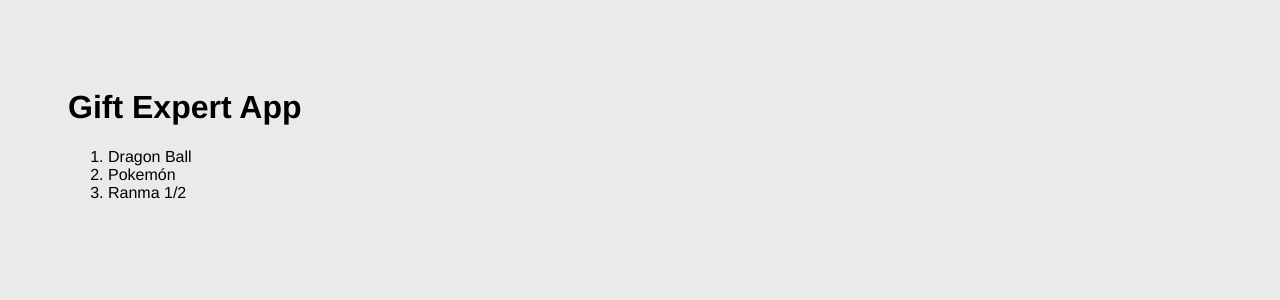
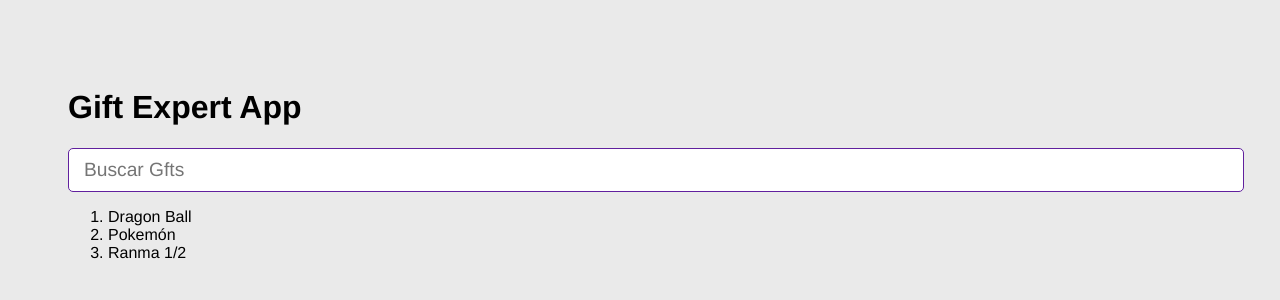
Before and after one commit to alexglzrys/react-GifExpertApp, a React (Vite) app: page / in a window 1280 px wide. Shown: the top 300 px of the page. Built offline with nearby package versions, Linux system fonts and the light colour scheme.

Commit message:
componente AddCategory

```diff
--- /dev/null
+++ b/src/AddCategory.jsx
@@ -0,0 +1,39 @@
+import React, { useState } from "react";
+
+export const AddCategory = ({ onAddCategory }) => {
+  // Cada componente en React puede tener su propio estado interno
+  const [inputValue, setInputValue] = useState("");
+
+  // Función manejadora de evento, para cambiar el estado de la entrada de formulario
+  const handleInputChange = ({ target }) => {
+    setInputValue(target.value);
+  };
+
+  const handleFormSubmit = (event) => {
+    // Prevenir el comportamiento por defecto de un formulario, para que no recargue la página
+    event.preventDefault();
+    event.stopPropagation();
+
+    const category = inputValue.trim();
+
+    // Validar que la nueva categoría contenga al menos 2 caracteres
+    if (category.length <= 1) return;
+
+    // Hacer uso de la función pasada como prop, para modificar el estado de las categorías definido en el componente padre
+    // La lógica le corresponde 100% al pedre, este componente solo se encarga de emitir el nuevo valor
+    onAddCategory(inputValue);
+    setInputValue('');
+  };
+
+  return (
+    <form onSubmit={handleFormSubmit}>
+      {/* En React debemos procurar que todos nuestros elementos de formulario sean controlados, deben tener un estado inicial, y una función que maneje el cambio de ese estado */}
+      <input
+        type="text"
+        placeholder="Buscar Gfts"
+        value={inputValue}
+        onChange={handleInputChange}
+      />
+    </form>
+  );
+};
--- a/src/GiftExpertApp.jsx
+++ b/src/GiftExpertApp.jsx
@@ -1,4 +1,5 @@
 import { useState } from "react";
+import { AddCategory } from "./AddCategory";
 
 // Componente global de la aplicación
 const GiftExpertApp = () => {
@@ -9,12 +10,24 @@
     "Ranma 1/2",
   ]);
 
+  const addCategory = (newValue) => {
+    // Validar que el nuevo valor no se encuentre previamente en el estado de categorias
+    if (categories.includes(newValue)) return true;
+
+    // En react esta PROHIBIDO mutar el estado.
+    // Se genera un nuevo arreglo, con los valores actuales en el estado, sumado al nuevo valor
+    setCategories([...categories, newValue]);
+  }
+
   return (
     <>
       {/* Titulo */}
       <h1>Gift Expert App</h1>
 
       {/* Buscador */}
+      {/* Los props pueden tener como valor funciones, generalmente se usan para comunicar información de los hijos hacia el padre */}
+      <AddCategory onAddCategory={addCategory} />
+
       {/* Listado de Gifts */}
       <ol>
         {/* Iterar e imprimir un listado de elementos */}
```
